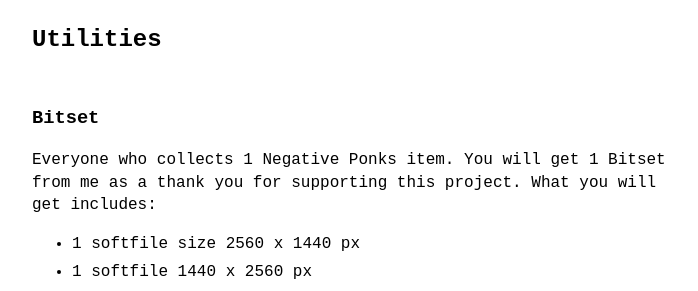
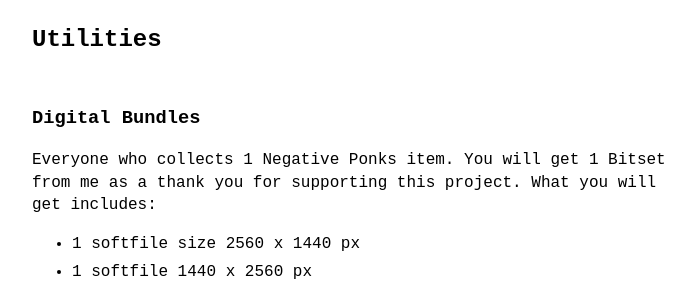
Before and after one commit to bitsquitez/bitsquitez.github.io, a Jekyll site: the page built from _posts/2022-02-25-negative-ponks.md, in a window 1280 px wide and 900 px high, scrolled down 1197 px. Shown: the part 153-444 px from the top of the window, without its empty margins (288-986 px from the left). Built offline with Jekyll 4.4.1, drawn with Linux system fonts in a browser that asks for light colours.

Commit message:
Update 2022-02-25-negative-ponks.md

```diff
--- a/_posts/2022-02-25-negative-ponks.md
+++ b/_posts/2022-02-25-negative-ponks.md
@@ -23,7 +23,7 @@ Of these 1,000 items, there are five background traits. Cadet Background, Mornin
 
 <h2>Utilities</h2>
 
-<h3>Bitset</h3>
+<h3>Digital Bundles</h3>
 
 Everyone who collects 1 Negative Ponks item. You will get 1 Bitset from me as a thank you for supporting this project. What you will get includes:
 - 1 softfile size 2560 x 1440 px
```
